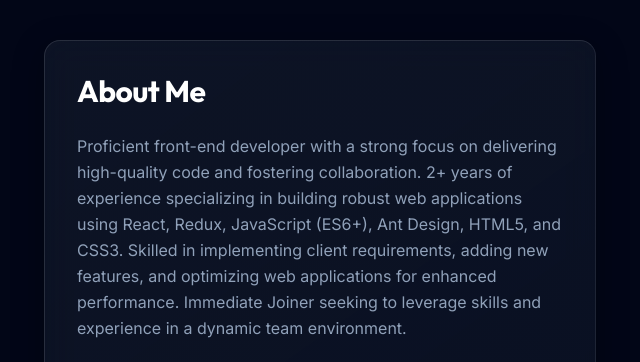
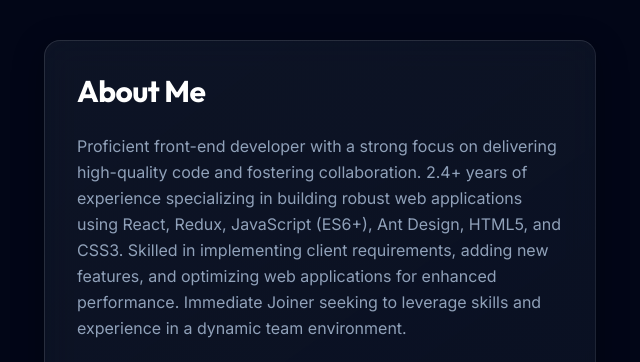
Before and after one commit to hemantpatil3006/portfolio_website, a website: page src/index.html in a window 1280 px wide. Shown: the part 920-1282 px from the top of the page, 20-660 px from the left. Drawn offline with nearby package versions, Linux system fonts and the light colour scheme.

Commit message:
Update experience years to 2.4+ in index.html

```diff
--- a/src/index.html
+++ b/src/index.html
@@ -201,7 +201,7 @@
           <p class="text-slate-400 mb-6 leading-relaxed">
             Proficient front-end developer with a strong focus on delivering high-quality code and fostering
             collaboration.
-            2+ years of experience specializing in building robust web applications using React, Redux, JavaScript
+            2.4+ years of experience specializing in building robust web applications using React, Redux, JavaScript
             (ES6+),
             Ant Design, HTML5, and CSS3. Skilled in implementing client requirements, adding new features, and
             optimizing
```
